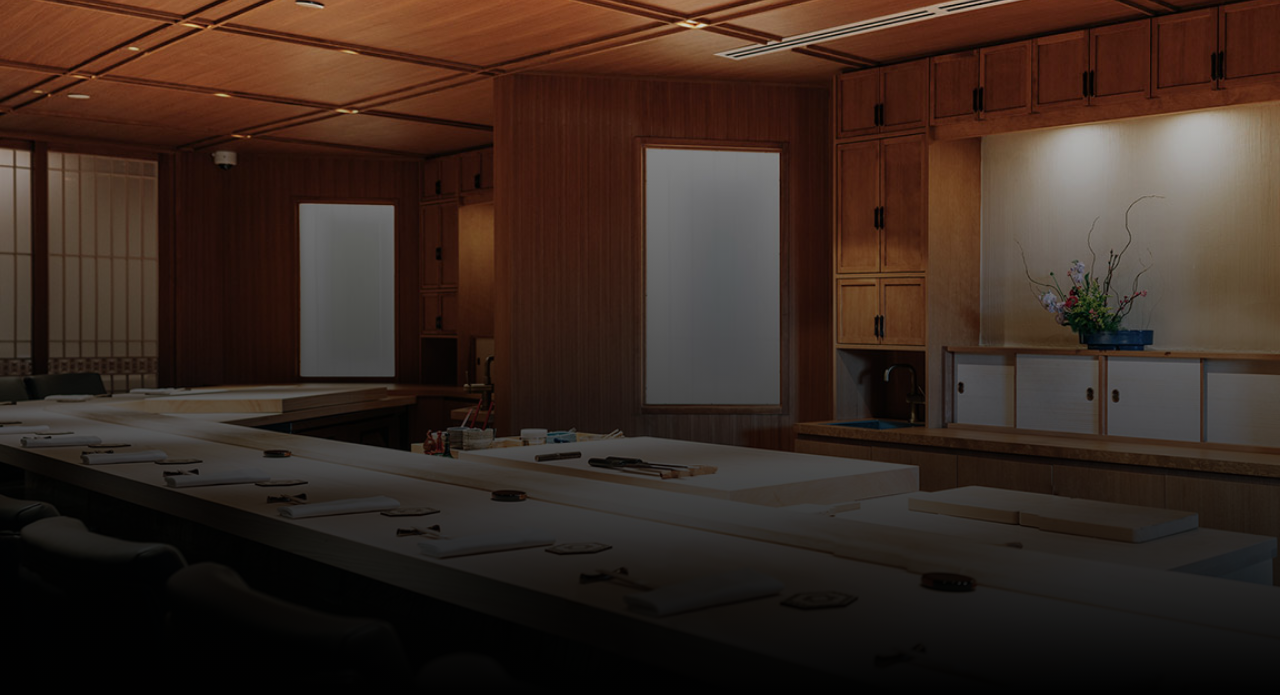
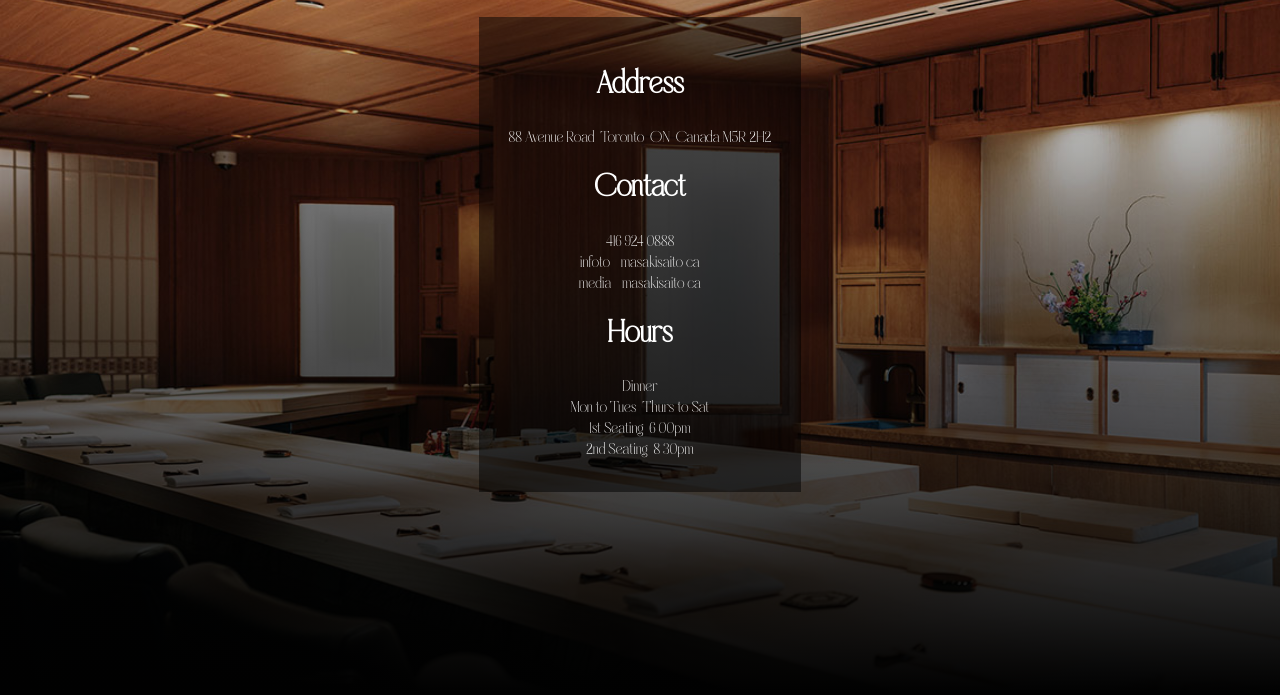
Before and after one commit to montage0921/Restaurant-Page, a website built with webpack: page dist/index.html in a window 1280 px wide. Both pictures are taken after a click on the button "About us". Shown: the part 105-800 px from the top of the page. Built offline with nearby package versions, Linux system fonts and the light colour scheme.

Commit message:
Finish About Tab

```diff
--- a/src/about.js
+++ b/src/about.js
@@ -0,0 +1,24 @@
+import clearHTMLEle from "./clean";
+
+export default function addAboutPage() {
+  const container = document.querySelector(`#content`);
+
+  clearHTMLEle(container);
+
+  container.insertAdjacentHTML(
+    `beforeend`,
+    ` <div id="about">
+  <h1>Address</h1>
+  <p>88 Avenue Road, Toronto, ON, Canada M5R 2H2</p>
+  <h1>Contact</h1>
+  <p>416 924 0888</p>
+  <p>infoto@masakisaito.ca</p>
+  <p>media@masakisaito.ca</p>
+  <h1>Hours</h1>
+  <p>Dinner</p>
+  <p>Mon to Tues, Thurs to Sat</p>
+  <p>1st Seating: 6:00pm</p>
+  <p>2nd Seating: 8:30pm</p>
+</div>`
+  );
+}
--- a/src/index.js
+++ b/src/index.js
@@ -1,6 +1,7 @@
 import { addLayout } from "./generalLayout";
 import { addHomepage } from "./homepage";
 import addMenuPage from "./menu";
+import addAboutPage from "./about";
 
 import "./style.css";
 
@@ -8,6 +9,10 @@
 
 const { homeTab, menuTab, aboutTab } = addLayout(container);
 
+addHomepage();
+
 homeTab.addEventListener(`click`, addHomepage);
 
 menuTab.addEventListener(`click`, addMenuPage);
+
+aboutTab.addEventListener(`click`, addAboutPage);
--- a/src/style.css
+++ b/src/style.css
@@ -90,3 +90,11 @@
 #menu img {
   height: 300px;
 }
+
+#about > h1 {
+  margin-top: 20px;
+}
+
+#about > p {
+  margin: 0;
+}
```
Also changed, not shown: dist/main.js.
